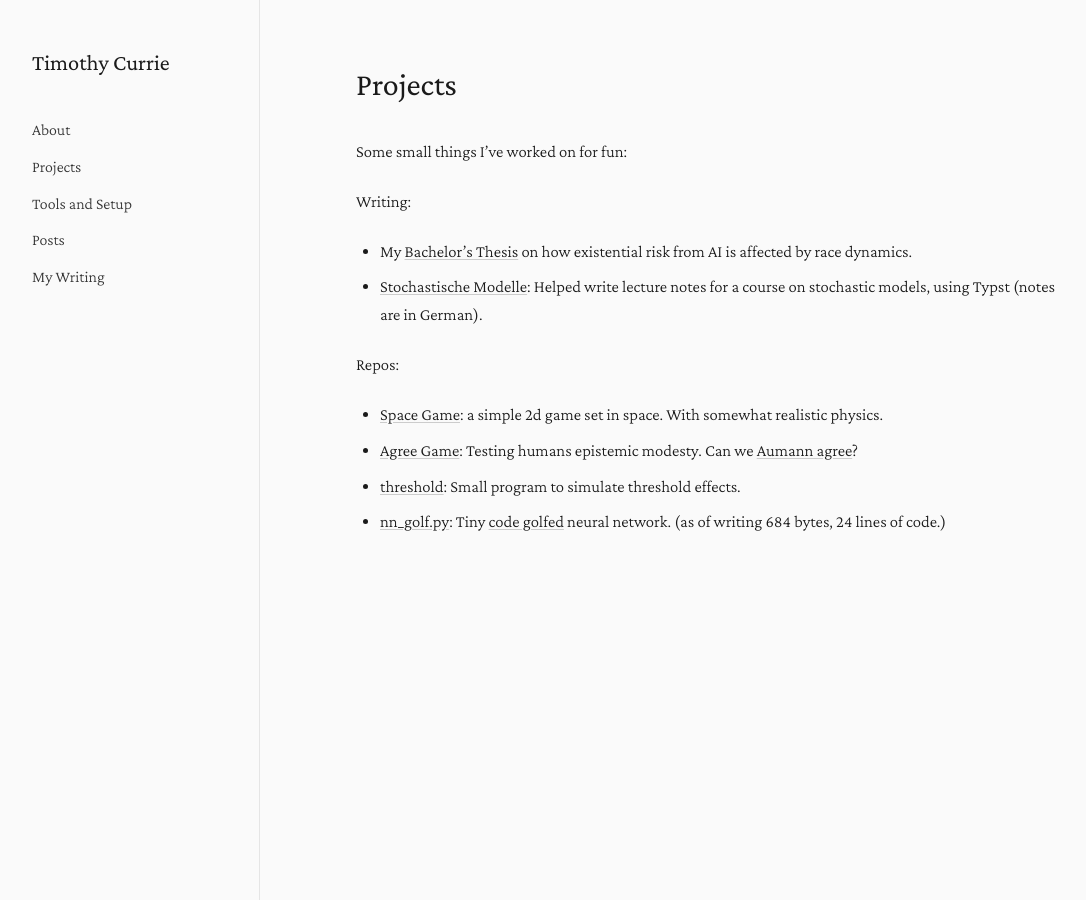
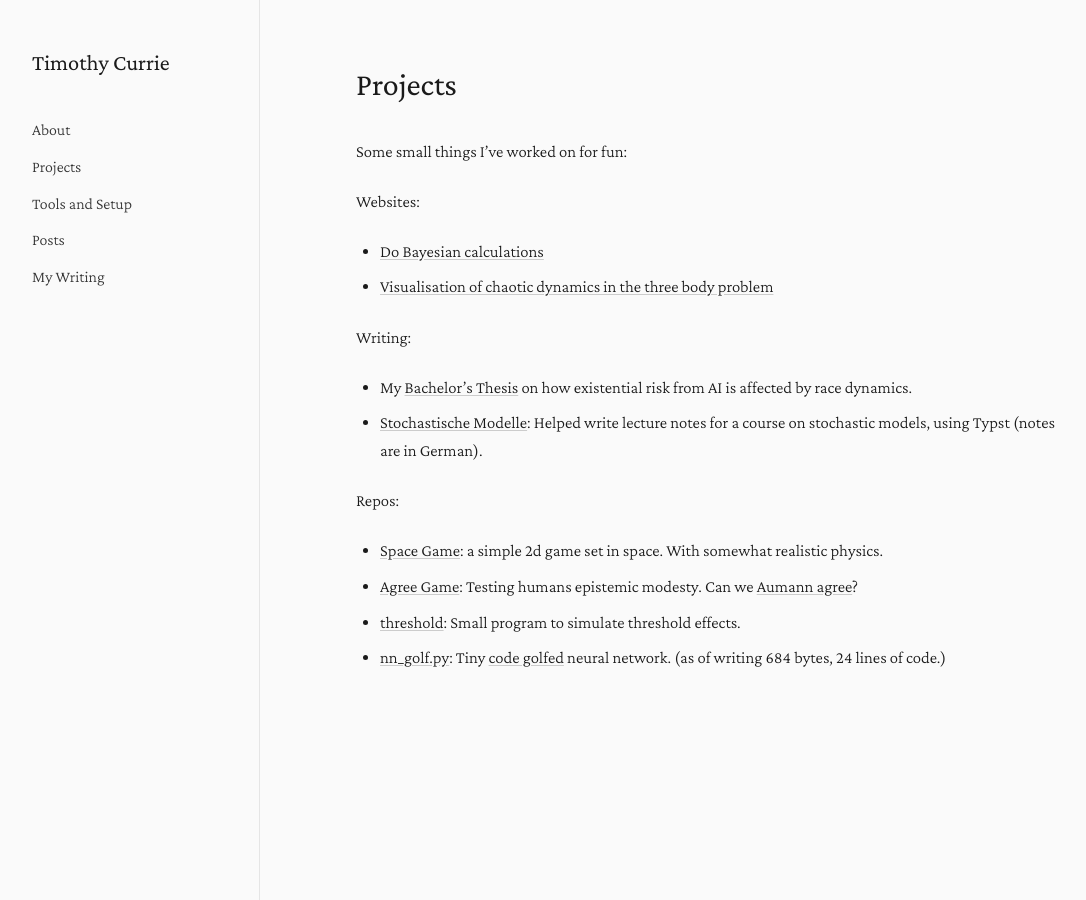
Before and after one commit to Tim2othy/ws, a Jekyll site: the page built from projects.md, in a window 1280 px wide. Shown: the whole page, without its empty margins (0-1086 px from the left). Built offline with Jekyll 4.4.1, drawn with Linux system fonts in a browser that asks for light colours.

Commit message:
add bayesian website and 3 body problem website to projects

```diff
--- a/projects.md
+++ b/projects.md
@@ -5,6 +5,10 @@ permalink: /projects/
 ---
 
 Some small things I've worked on for fun:
+
+Websites:
+- [Do Bayesian calculations](https://tim2othy.github.io/bayes-calc-site/)
+- [Visualisation of chaotic dynamics in the three body problem ](https://tim2othy.github.io/three-body-probability/)
 
 Writing:
 - My [Bachelor's Thesis](https://tim2othy.github.io/bachelorarbeit/) on how existential risk from AI is affected by race dynamics.
```
